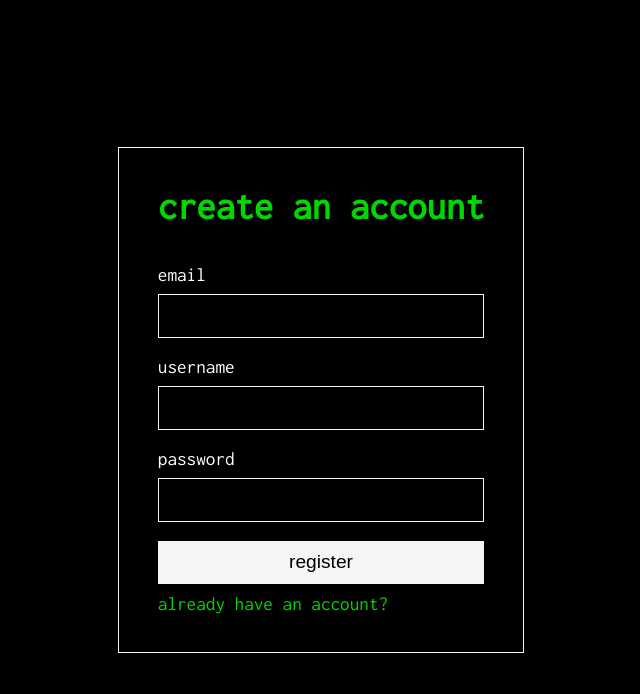
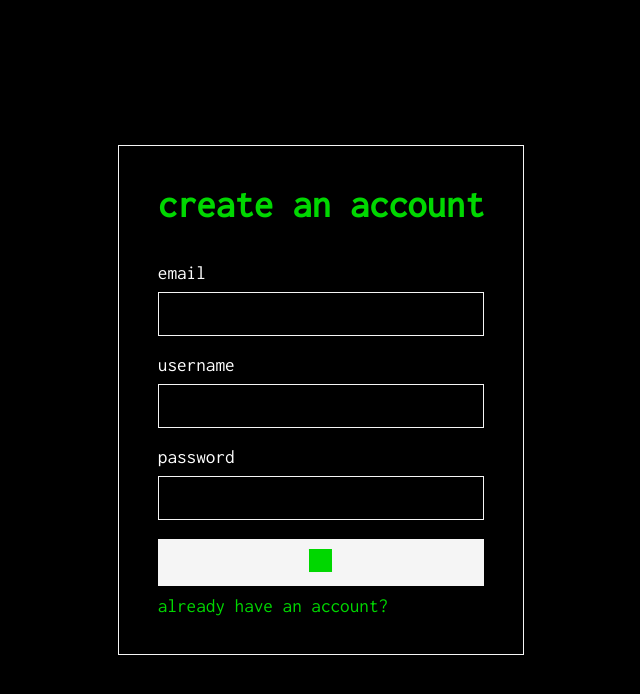
Before and after one commit to k14lb3/hello, a React (Create React App) app: page /register in a window 1280 px wide. Shown: the top 694 px of the page, without its empty margins (319-959 px from the left). Built offline with nearby package versions, Linux system fonts and the light colour scheme; no server answers.

Commit message:
Make the function as onSubmit  instead of onClick from the Button component

```diff
--- a/src/containers/Register.js
+++ b/src/containers/Register.js
@@ -24,22 +24,29 @@ const Register = () => {
   const emailRef = useRef();
   const usernameRef = useRef();
   const passwordRef = useRef();
-  const [loading, setLoading] = useState(false);
+  const [loading, setLoading] = useState(true);
 
-  const handleRegister = async () => {
+  const handleRegister = async (e) => {
+    e.preventDefault();
+
     const email = emailRef.current.value;
     const username = usernameRef.current.value;
     const password = passwordRef.current.value;
+
     try {
+      setLoading(true);
       await register(email, username, password);
-    } catch (err) {}
+      setLoading(false);
+    } catch (err) {
+      setLoading(false);
+    }
   };
 
   return (
     <main>
       <Window>
         <Heading addStyle="margin-bottom: 1em;">create an account</Heading>
-        <Form>
+        <Form onSubmit={handleRegister}>
           <Label>email</Label>
           <InputText
             ref={emailRef}
@@ -62,7 +69,6 @@ const Register = () => {
             hasLoader={{ loading: loading }}
             label="register"
             addStyle="margin-bottom: 0.5em;"
-            onClick={handleRegister}
           />
           <span>
             <Link to="/login">already have an account?</Link>
```
